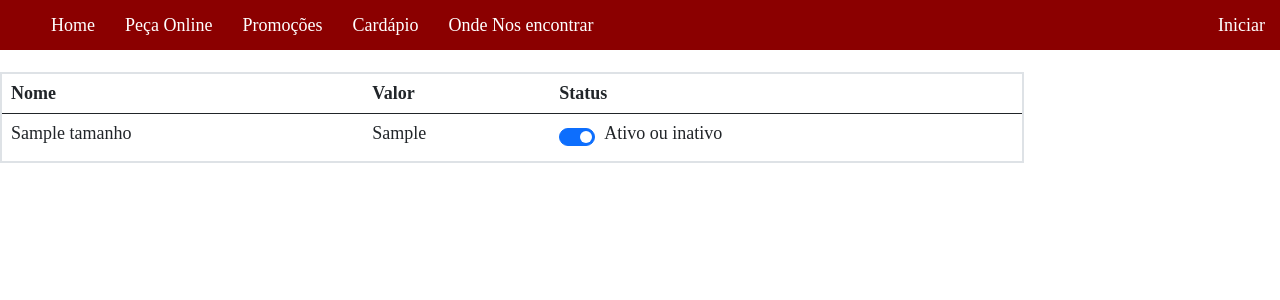
After one commit to GBRielGCLC/TCC-WEB, a PHP site: page /Status.php in a window 1280 px wide. The commit adds this page. Shown: the top 300 px of the page. Run offline with PHP 8.4, Linux system fonts and the light colour scheme; tables that the repository leaves empty or names only in its code hold one stand-in row (values such as "Sample post").

Commit message:
ativar/desativar cardapio meio concluido

```diff
--- /dev/null
+++ b/Status.php
@@ -0,0 +1,79 @@
+<!DOCTYPE html>
+<html lang="pt-BR">
+<head>
+    <meta charset="UTF-8">
+    <title>Ativar/Inativa Produto</title>
+
+    <!------------------------------------------------| Bootstrap |------------------------------------------------>
+    <link href="https://cdn.jsdelivr.net/npm/bootstrap@5.0.0-beta1/dist/css/bootstrap.min.css" rel="stylesheet" integrity="sha384-giJF6kkoqNQ00vy+HMDP7azOuL0xtbfIcaT9wjKHr8RbDVddVHyTfAAsrekwKmP1" crossorigin="anonymous">
+    <script src="https://cdn.jsdelivr.net/npm/bootstrap@5.0.0-beta1/dist/js/bootstrap.bundle.min.js" integrity="sha384-ygbV9kiqUc6oa4msXn9868pTtWMgiQaeYH7/t7LECLbyPA2x65Kgf80OJFdroafW" crossorigin="anonymous"></script>
+    <!----------------------------------------------------------------------------------------------------------------->
+    <link rel="stylesheet" href="css/status.css">
+</head>
+<body>
+    <?php include "php/barra-menu.php"; ?>
+
+    <div class="geral">
+
+        <table class="table">
+        <thead>
+            <tr>
+                <th> Nome</th>
+                <th> Valor</th>
+                <th> Status</th>
+            </tr>
+        </thead>
+        <tbody>
+        <?php
+
+            include "php\conexaoBD.php";
+
+            $sql = "SELECT nome,preco,idPizza,status FROM `tamanho` ORDER BY preco ASC";
+            $result = $conn->query($sql);
+
+            if ($result->num_rows > 0) {
+                while($row = $result->fetch_assoc()) {
+                    $nome_tamanho = $row["nome"];
+                    $preco = $row["preco"];
+                    $idPizza = $row["idPizza"];
+                    $status = $row["status"];
+
+                    if($status=="on"){
+                        $check = "checked";
+                    }
+                    else{
+                        $check = "";
+                    }
+
+                    echo "
+                        <tr>
+                            <td> $nome_tamanho </td>
+                            <td>$preco</td>
+                            <td>
+                                <div class='form-check form-switch'>
+                                    <input class='form-check-input' type='checkbox' id='flexSwitchCheckDefault' $check>
+                                    <label class='form-check-label' for='flexSwitchCheckDefault'> Ativo ou inativo </label>
+                                </div>
+                            </td>
+                        </tr>
+                    ";
+                }
+                echo "<label></label>";
+            }
+
+        ?>
+
+        </tbody>
+        </table>
+
+
+
+
+
+
+
+
+    </div>
+
+</body>
+</html>
--- a/css/barra-menu.css
+++ b/css/barra-menu.css
@@ -4,6 +4,7 @@
     padding:0;
     margin:0;
     line-height: normal;
+    font-size:18px;
     font-family: 'Times New Roman', Times, serif;
   }
 
--- /dev/null
+++ b/css/status.css
@@ -0,0 +1,17 @@
+*{
+    font-size:14px;
+    font-family: 'Times New Roman', Times, serif;
+}
+table{
+    margin: auto;
+    border-spacing: 3px;
+    margin-top: 5%;
+    border: 2px solid black;
+    width: 500px
+}
+td{
+    text-align: left;
+}
+.geral{
+    width: 80%;
+}
--- a/php/barra-menu.php
+++ b/php/barra-menu.php
@@ -21,7 +21,7 @@
 
                         <ul class='dropdown-menu' aria-labelledby='dropdownMenuLink' style='background-color: #8B0000;'>
                             <li><a href='Cardapio.php' class='dropdown-item' style='color:white;' >Cardápio</a></li>
-                            <li><a href='#' class='dropdown-item' style='color: white;'>Ativar/Inativar Produto</a></li>
+                            <li><a href='Status.php' class='dropdown-item' style='color: white;'>Ativar/Inativar Produto</a></li>
 
                         </ul>
                         </div>
```
Also changed, not shown: Cardapio.php (+12 -3 lines), 1 other file.
